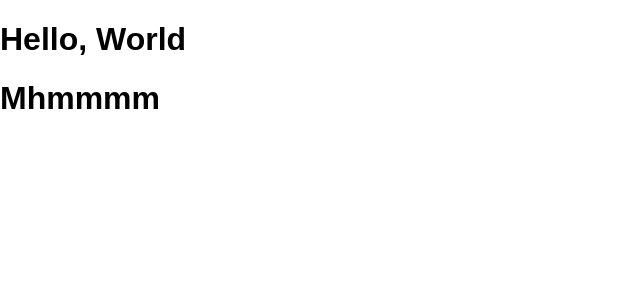
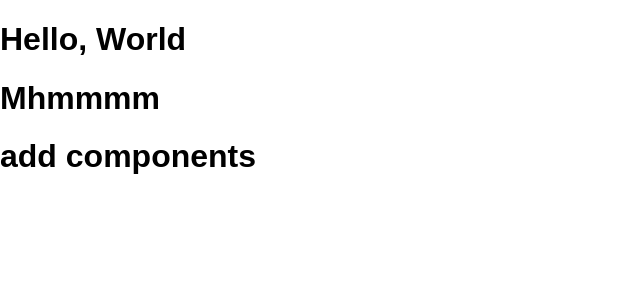
Before and after one commit to bportheine/becausearesumeisnotenough, a React (Create React App) app in the folder becausearesumeisnotenough/: page / in a window 1280 px wide. Shown: the top 300 px of the page, without its empty margins (0-640 px from the left). Built offline with nearby package versions, Linux system fonts and the light colour scheme.

Commit message:
add title

```diff
--- a/becausearesumeisnotenough/src/App.js
+++ b/becausearesumeisnotenough/src/App.js
@@ -9,6 +9,7 @@ class App extends Component {
       <div>
         <Title content="Hello, World"/>
         <Title content="Mhmmmm"/>
+        <Title content="add components"/>
       </div>
     );
   }
```
